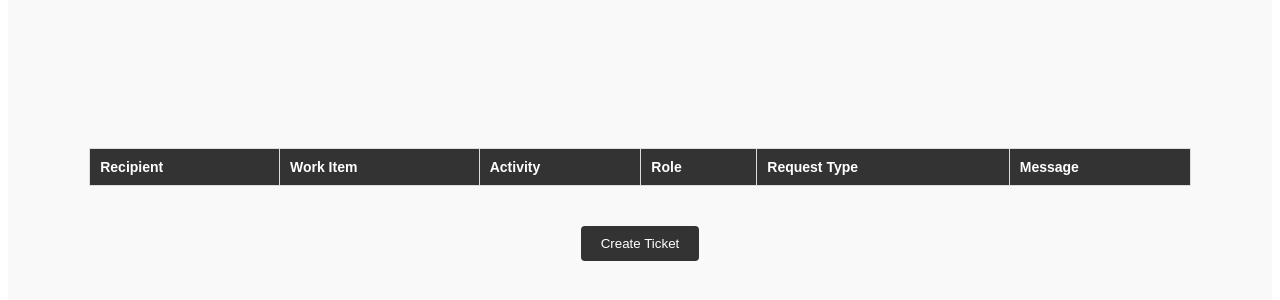
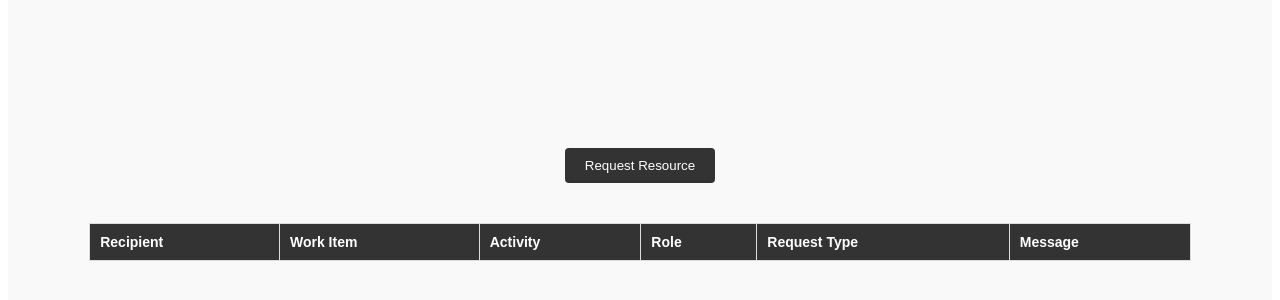
Before and after one commit to IntrinsicCS/TicketList, a React (Create React App) app: page / in a window 1280 px wide. Shown: the part 224-524 px from the top of the page. Built offline with nearby package versions, Linux system fonts and the light colour scheme.

Commit message:
move components around

```diff
--- a/src/App.js
+++ b/src/App.js
@@ -35,15 +35,15 @@ function App() {
   return (
     <div className="App">
       <header className="App-header">
-        <RequestTable requests={requests} />
         {!isFormVisible && (
           <button onClick={handleCreateTicket} className="create-ticket-button">
-            Create Ticket
+            Request Resource
           </button>
         )}
         {isFormVisible && (
           <ResourceRequestForm addRequest={addRequest} onClose={handleCloseForm} />
         )}
+        <RequestTable requests={requests} />
       </header>
     </div>
   );
```
